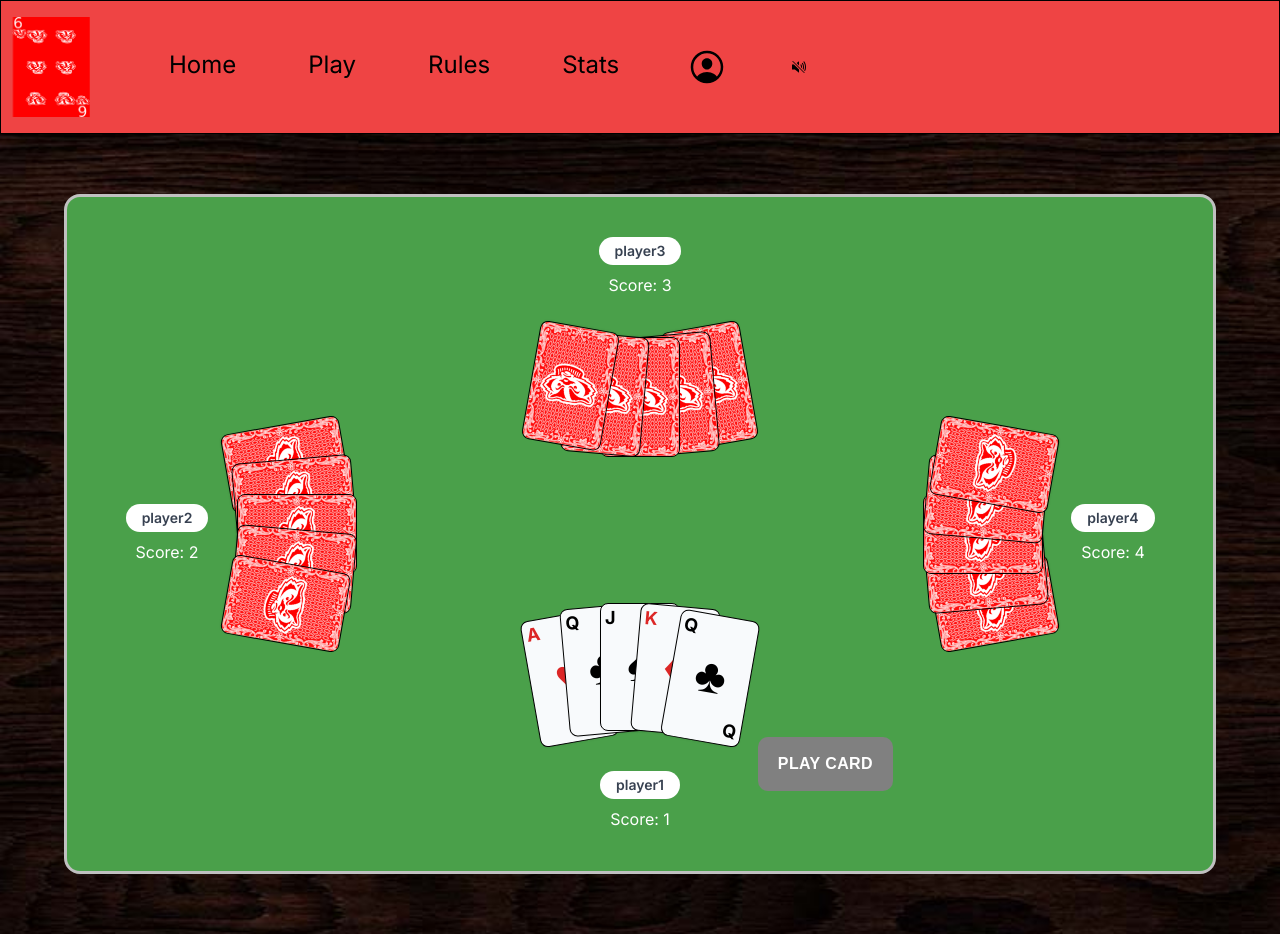
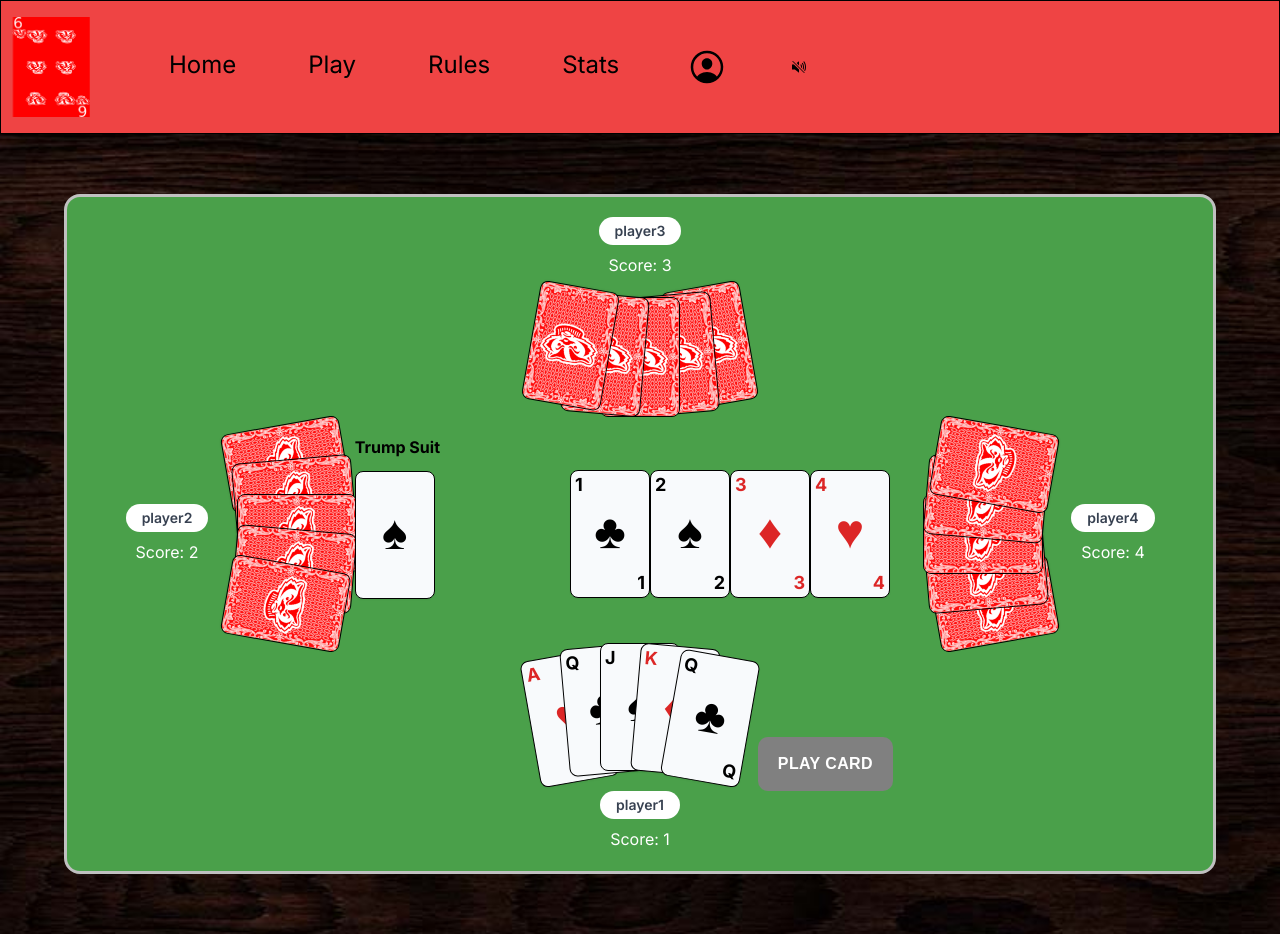
Before and after one commit to JaimeZepeda08/SixOfBadgers, a Next.js app in the folder euchreGame/frontend/: page /game in a window 1280 px wide. Built offline with nearby package versions, Linux system fonts and the light colour scheme; no server answers.

Commit message:
added placeholder for played cards in game and updated documentation

```diff
--- a/euchreGame/frontend/package.json
+++ b/euchreGame/frontend/package.json
@@ -9,6 +9,8 @@
     "lint": "next lint"
   },
   "dependencies": {
+    "@next/font": "^14.1.4",
+    "@tailwindcss/typography": "^0.5.12",
     "clsx": "^2.1.0",
     "next": "14.1.0",
     "react": "^18.2.0",
--- a/euchreGame/frontend/src/app/game/page.tsx
+++ b/euchreGame/frontend/src/app/game/page.tsx
@@ -1,8 +1,9 @@
 "use client";
 
 import { useEffect, useState } from "react";
-import { getPlayerHand, submitSelectedCard, getPlayers } from "@/lib/gameService";
+import { getPlayerHand, submitSelectedCard, getPlayers, getTrumpSuit } from "@/lib/gameService";
 import Hand from "../../components/Hand";
+import Card from "../../components/Card";
 import './css_files_game/buttonStyles.css';
 
 
@@ -11,9 +12,12 @@ import './css_files_game/buttonStyles.css';
  * will have a set of cards that are fanned out. All opponents will be hidden while
  * the users will be shown to them.
  *
- * @returns {JSX.Element} The Home component.
+ * This component fetches the player's hand, allows the user to select a card to play,
+ * and displays the current trump suit. It also renders the player's name, wins, games played,
+ * and score, along with tooltips for additional information.
+ *
+ * @returns {JSX.Element} The Game component, which includes player hands, trump suit, and other game elements.
  */
-
 export default function Page() {
   // State variable to hold the player's hand, initialized with dummy data
   const [playerHand, setPlayerHand] = useState(
@@ -28,6 +32,9 @@ export default function Page() {
 
   // use state to keep track of currently selected card
   const [selectedCard, setSelectedCard] = useState<{ suit: string; value: string } | null>(null);
+
+  // state to handle new trump suit
+  const [trumpSuit, setTrumpSuit] = useState("SPADES");
 
   // state to handle all player named given at start of game
   const [players, setPlayers] = useState(
@@ -59,8 +66,25 @@ export default function Page() {
     }
   )
 
+  // state for which tooltip is active for a player
   const [tooltipVisible, setTooltipVisible] = useState({ player1: false, player2: false, player3: false, player4: false });
 
+  // placeholder for opponents cards
+  const opponents = [
+    { suit: "?", value: "?" },
+    { suit: "?", value: "?" },
+    { suit: "?", value: "?" },
+    { suit: "?", value: "?" },
+    { suit: "?", value: "?" },
+  ];
+
+  // typing for player identifier to help manage tooltip
+  type PlayerIdentifier = 'player1' | 'player2' | 'player3' | 'player4';
+
+  // Parse the player's hand JSON string into an object
+  const cards = JSON.parse(playerHand);
+
+  // useEffect hooks to fetch player's hand, trump suit, and players' information when the component mounts
   useEffect(() => {
     async function fetchPlayers() {
       const players = await getPlayers();
@@ -73,7 +97,18 @@ export default function Page() {
     getPlayers();
   }, []);
 
-  // Effect hook to fetch player's hand when the component mounts
+  useEffect(() => {
+    async function fetchTrumpSuit() {
+      const trumpSuit = await getTrumpSuit();
+      if (trumpSuit != null) {
+        setTrumpSuit(trumpSuit);
+      } else {
+        console.error("Trump suit is undefined");
+      }
+    }
+    getTrumpSuit();
+  }, []);
+
   useEffect(() => {
     async function fetchPlayerHand() {
       // Fetch player's hand from the server
@@ -88,25 +123,19 @@ export default function Page() {
     fetchPlayerHand();
   }, []);
 
-  // Parse the player's hand JSON string into an object
-  const cards = JSON.parse(playerHand);
+  // hook to correctly show updated selected card
+  useEffect(() => {
+    if (selectedCard !== null) {
+      console.log("Suit: " + selectedCard.suit + " Value: " + selectedCard.value);
+    }
+  }, [selectedCard]);
 
-  // placeholder for opponents cards
-  const opponents = [
-    { suit: "?", value: "?" },
-    { suit: "?", value: "?" },
-    { suit: "?", value: "?" },
-    { suit: "?", value: "?" },
-    { suit: "?", value: "?" },
-  ];
+  // based on which name we are hovering that tooltip will be visible
+  const toggleTooltip = (player: PlayerIdentifier) => {
+    setTooltipVisible((prev) => ({ ...prev, [player]: !prev[player] }));
+  };
 
-type PlayerIdentifier = 'player1' | 'player2' | 'player3' | 'player4';
-
-const toggleTooltip = (player: PlayerIdentifier) => {
-  setTooltipVisible((prev) => ({ ...prev, [player]: !prev[player] }));
-};
-
-    // selected card will either have values or be null for sending
+  // selected card will either have values or be null for sending
   // data to the backend
   const handleCardSelect = (suit: string | null, value: string | null) => {
     if (suit === null || value === null) {
@@ -115,12 +144,6 @@ const toggleTooltip = (player: PlayerIdentifier) => {
       setSelectedCard({ suit, value });
     }
   };
-
-  useEffect(() => {
-    if (selectedCard !== null) {
-      console.log("Suit: " + selectedCard.suit + " Value: " + selectedCard.value);
-    }
-  }, [selectedCard]);
 
   // placeholder for opponents cards
   const handleOppSelect = (suit: string | null, value: string | null) => {
@@ -142,9 +165,11 @@ const toggleTooltip = (player: PlayerIdentifier) => {
   return (
     <div className="h-screen flex justify-center items-center relative bg-cover bg-center" style={{ backgroundImage: 'url("/textures/wood3.jpg")' }}>
       <div className="flex justify-center items-center relative rounded-2xl" style={{ width: '90%', height: '85%', backgroundColor: 'rgba(74, 160, 74)', border: '3px solid #c0c0c0' }}>
-        <div className="absolute bottom-10" style={{ transform: "rotate(0deg)" }}>
+
+        {/* Render player 1 */}
+        <div className="absolute bottom-5" style={{ transform: "rotate(0deg)" }}>
           <Hand cards={cards} onCardSelect={handleCardSelect}/>
-          <div className="text-center mt-10">
+          <div className="text-center mt-5">
             <div
               onMouseEnter={() => toggleTooltip('player1')}
               onMouseLeave={() => toggleTooltip('player1')}
@@ -162,6 +187,7 @@ const toggleTooltip = (player: PlayerIdentifier) => {
           </div>
         </div>
 
+        {/* Render player 2 */}
         <div className="absolute left-10 pb-10" style={{ transform: "rotate(90deg)" }}>
           <Hand cards={opponents} onCardSelect={handleOppSelect}/>
           <div className="text-center mt-10" style={{transform: "rotate(-90deg)"}}>
@@ -182,9 +208,10 @@ const toggleTooltip = (player: PlayerIdentifier) => {
           </div>
         </div>
 
-        <div className="absolute top-10" style={{ transform: "rotate(180deg)" }}>
+        {/* Render player 3 */}
+        <div className="absolute top-5" style={{ transform: "rotate(180deg)" }}>
           <Hand cards={opponents} onCardSelect={handleOppSelect}/>
-          <div className="text-center mt-10" style={{transform: "rotate(-180deg)"}}>
+          <div className="text-center mt-5" style={{transform: "rotate(-180deg)"}}>
             <div
               onMouseEnter={() => toggleTooltip('player3')}
               onMouseLeave={() => toggleTooltip('player3')}
@@ -202,6 +229,7 @@ const toggleTooltip = (player: PlayerIdentifier) => {
           </div>
         </div>
 
+        {/* Render player 4 */}
         <div className="absolute right-10 pb-10" style={{ transform: "rotate(270deg)" }}>
           <Hand cards={opponents} onCardSelect={handleOppSelect}/>
           <div className="text-center mt-10" style={{transform: "rotate(90deg)"}}>
@@ -222,6 +250,7 @@ const toggleTooltip = (player: PlayerIdentifier) => {
           </div>
         </div>
 
+        {/* Form for card submission */}
         <form onSubmit={handleSubmit} className="absolute bottom-0 right-0">
           <button
             type="submit"
@@ -232,6 +261,21 @@ const toggleTooltip = (player: PlayerIdentifier) => {
             Play Card
           </button>
         </form>
+
+        {/* Render Trump Suit */}
+        <div style={{ position: 'absolute', top: '47.5%', right: 'calc(50% + 200px)', transform: 'translateY(-50%)' }}>
+          <h1 className="font-bold font-germania pb-3">Trump Suit</h1>
+          <Card suit={trumpSuit} value="" isSelected={false}/>
+        </div>
+
+        {/* Render played cards */}
+        <div className="flex flex-row" style={{ position: 'absolute', top: '50%', right: 'calc(50% - 250px)', transform: 'translateY(-50%)' }}>
+          <Card suit="CLUBS" value="1" isSelected={false}/>
+          <Card suit="SPADES" value="2" isSelected={false}/>
+          <Card suit="DIAMONDS" value="3" isSelected={false}/>
+          <Card suit="HEARTS" value="4" isSelected={false}/>
+        </div>
+
       </div>
     </div>
   );
--- a/euchreGame/frontend/src/app/home/saved_games/page.tsx
+++ b/euchreGame/frontend/src/app/home/saved_games/page.tsx
@@ -14,8 +14,7 @@ import { getGameRecords } from "@/lib/userService";
  *
  * @returns {JSX.Element} The component renders a grid of saved games, with each row
  * representing a game. It includes a header row for labels and multiple game rows, each displaying
- * the game's details. Currently, there is no interaction logic implemented for accessing more
- * detailed data about each game.
+ * the game's details.
  */
 export default function Page() {
   // saved games data that will eventually be grabbed from the backend
--- a/euchreGame/frontend/src/app/play/page.tsx
+++ b/euchreGame/frontend/src/app/play/page.tsx
@@ -103,6 +103,7 @@ export default function Page() {
           4 Players
         </label>
       </div>
+
       {/* setting for number of points a player needs to win */}
       <div className="m-3 block">
         <label htmlFor="timePerTurn1" className="mr-2">Time Per Turn(Seconds):</label>
@@ -114,6 +115,7 @@ export default function Page() {
           className="border border-black rounded-md px-2 py-1"
         />
       </div>
+
       {/* setting for number of points a player needs to win */}
       <div className="m-3 block">
         <label htmlFor="pointsToWin" className="mr-2">Points To Win:</label>
@@ -125,6 +127,7 @@ export default function Page() {
           className="border border-black rounded-md px-2 py-1"
         />
       </div>
+
       {/* setting for number of rounds the game will go for */}
       <div className="m-3 block">
         <label htmlFor="roundsToWin" className="mr-2">Number Of Rounds:</label>
@@ -136,6 +139,7 @@ export default function Page() {
           className="border border-black rounded-md px-2 py-1"
         />
       </div>
+
       {/* button that will save the set settings for the game and send the user to the game */}
       <div className="ml-5 mt-10">
         <button className="bg-white rounded-lg py-2 px-4">
--- a/euchreGame/frontend/src/app/signup/page.tsx
+++ b/euchreGame/frontend/src/app/signup/page.tsx
@@ -3,6 +3,8 @@ import Link from 'next/link';
 
 /**
  * Page component for user sign-up and retrieval.
+ * This component renders a sign-up form and a user retrieval form, allowing users to create new accounts
+ * and retrieve existing user information. It includes input fields for username and password for both forms.
  *
  * @returns {JSX.Element} The Page component.
  */
--- a/euchreGame/frontend/src/components/Card.tsx
+++ b/euchreGame/frontend/src/components/Card.tsx
@@ -58,6 +58,7 @@ const Card = ({ suit, value, isSelected }: Card) => {
   }
 
   return (
+    // card will have certain effect when cursor is hovering over it
     <div className={`bg-slate-50 h-32 w-20 shadow-sm transform transition-transform ${isSelected ? applyHoverStyles : 'hover:scale-110 hover:shadow-2xl hover:-translate-y-3 border border-black rounded-lg'}`}>
       <div
         className={`absolute top-0 left-0 text-lg font-bold mt ml-1 text-${cardColor}-600`}
@@ -73,6 +74,7 @@ const Card = ({ suit, value, isSelected }: Card) => {
           transform: `translateY(75%) `,
         }}
       >
+        {/* card is chosen with icon */}
         {suit === "HEARTS" && "♥"}
         {suit === "DIAMONDS" && "♦"}
         {suit === "CLUBS" && "♣"}
--- a/euchreGame/frontend/src/components/Hand.tsx
+++ b/euchreGame/frontend/src/components/Hand.tsx
@@ -48,6 +48,7 @@ const Hand = ({ cards, onCardSelect }: Hand) => {
      }
    };
 
+   // hook to correctly display current values of the selected card
    useEffect(() => {
      if (selectedCard !== null) {
        console.log("Suit: " + cards[selectedCard].suit + " " + "Value: " + cards[selectedCard].value);
@@ -65,6 +66,7 @@ const Hand = ({ cards, onCardSelect }: Hand) => {
         const rotation = index * spreadAngle - spreadOffset;
         const translateX = padding * index - totalWidth / 2;
         return (
+          // when we click on this card it will be handled as a selected card
           <div
             key={index}
             className="absolute cursor-pointer"
```
Also changed, not shown: euchreGame/frontend/src/lib/gameService.tsx (+39 -18 lines), 1 other file (tests, documents, lock files or other folders).
